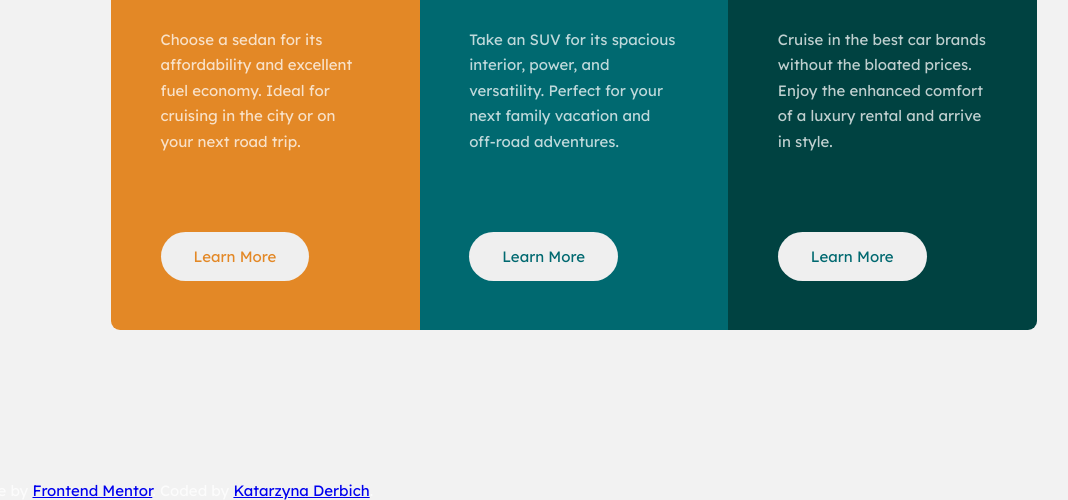
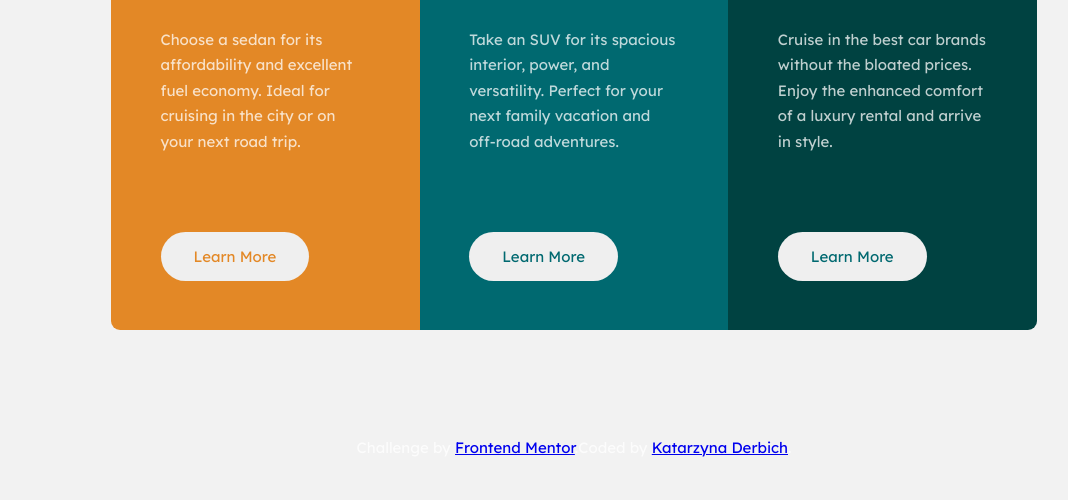
Before and after one commit to belie369/3-column-preview-card-component, a website: page index.html in a window 1280 px wide. Shown: the part 319-819 px from the top of the page, without its empty margins (66-1134 px from the left). Drawn offline with Linux system fonts and the light colour scheme; files whose address does not match are found by name.

Commit message:
Fixes in footer in HTML and styling it (layout).

```diff
--- a/index.html
+++ b/index.html
@@ -14,7 +14,7 @@
   <link rel="stylesheet" href="./dist/css/main.min.css">
 </head>
 
-<body>
+<body class="body">
   <main class="container">
     <h1 class="container__heading visually-hidden">3 column preview card component</h1>
     <div class="cards-box">
@@ -46,8 +46,8 @@
   </main>
 
   <footer class="footer">
-    <p>Challenge by <a href="https://www.frontendmentor.io?ref=challenge" target="_blank">Frontend Mentor</a>.
-      Coded by <a href="https://github.com/belie369/" target="_blank">Katarzyna Derbich</a>.</p>
+    <p>Challenge by <a href="https://www.frontendmentor.io?ref=challenge" target="_blank">Frontend Mentor</a>.</p>
+    <p>Coded by <a href="https://github.com/belie369/" target="_blank">Katarzyna Derbich</a>.</p>
   </footer>
 </body>
 
--- a/src/sass/_layout.scss
+++ b/src/sass/_layout.scss
@@ -1,4 +1,8 @@
 @use './base' as b;
+
+.body {
+	position: relative;
+}
 
 .container {
 	display: flex;
@@ -22,3 +26,18 @@
 		max-width: 92.6rem;
 	}
 }
+
+.footer {
+	display: flex;
+	flex-direction: column;
+	justify-content: center;
+	position: absolute;
+	padding: 1em;
+	width: 100%;
+	text-align: center;
+	bottom: 0.6em;
+
+	@include b.respond(large) {
+		flex-direction: row;
+	}
+}
```
Also changed, not shown: dist/css/main.min.css.
